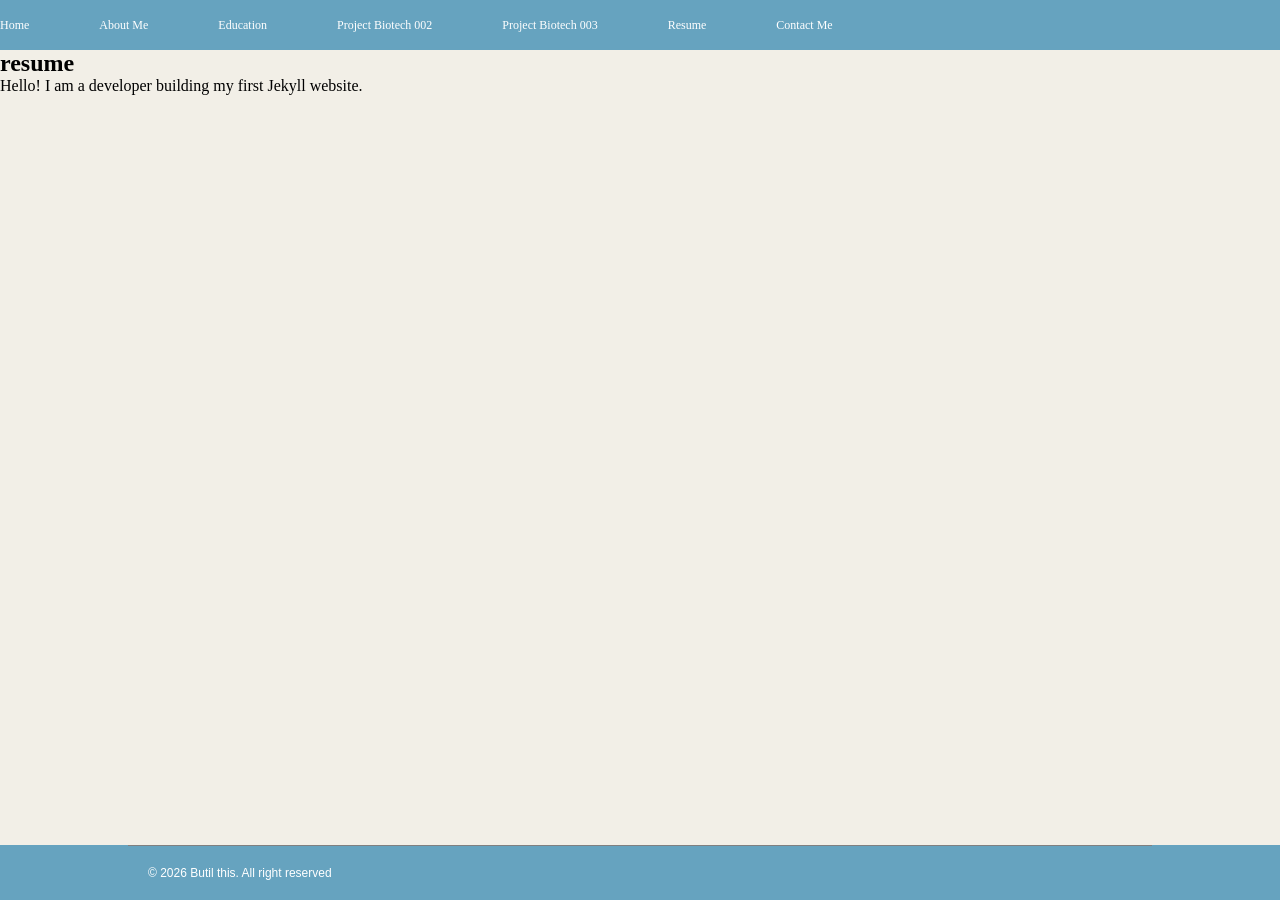
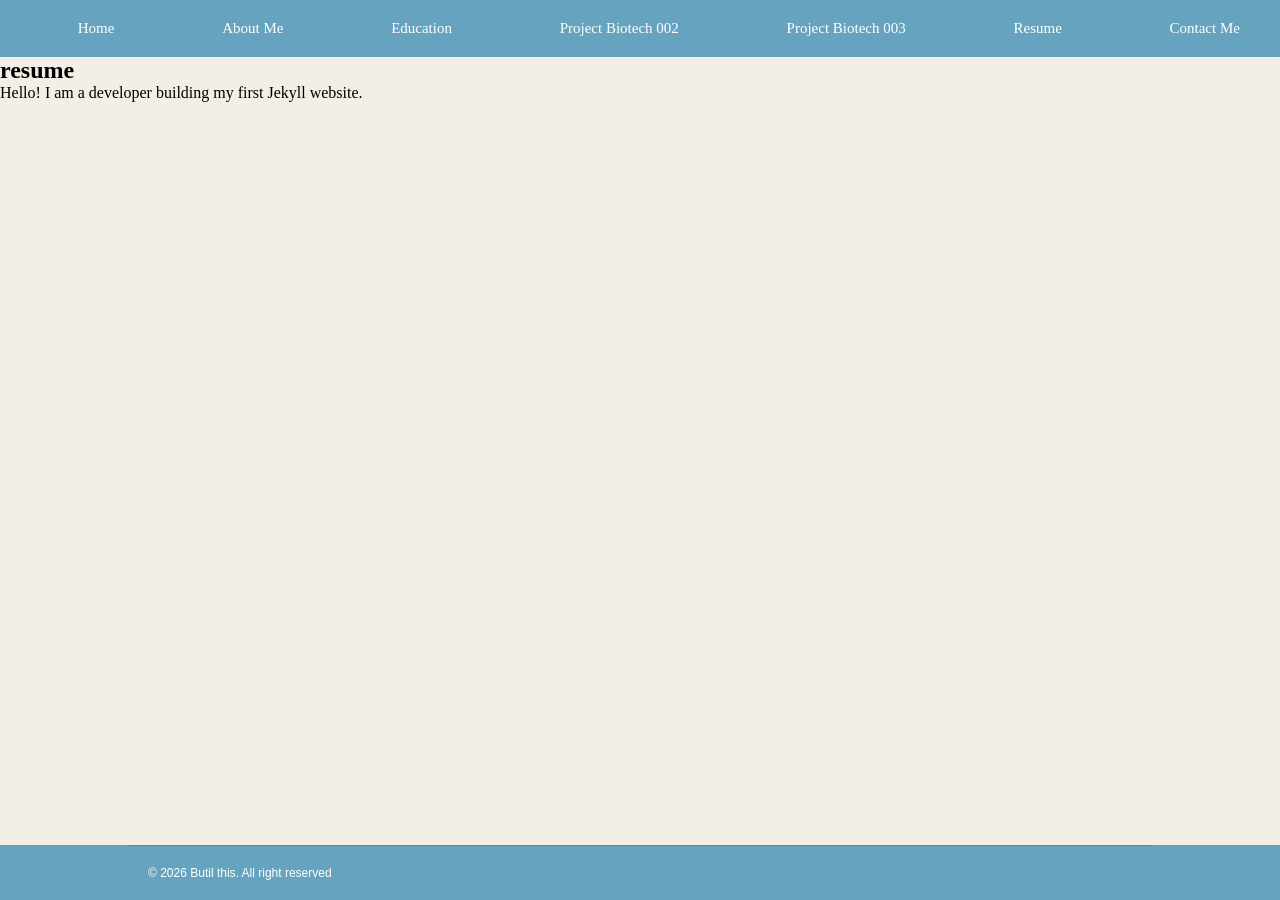
Before and after one commit to Indiescientia/my-website, a Jekyll site: the page built from resume.html, in a window 1280 px wide. Built offline with Jekyll 4.4.1, drawn with Linux system fonts in a browser that asks for light colours.

Commit message:
This is an update fixing text and parent box padding elements to not hit edges

```diff
--- a/static/css/style.css
+++ b/static/css/style.css
@@ -2,10 +2,10 @@
   margin: 0;
   padding: 0;
   box-sizing: border-box;
-  /* outline: 2px solid red !important; */
+  /* outline: solid red !important; */
 }
 
-.sub-banner{
+.sub-banner {
   display: flex;
   flex-direction: column;
   justify-content: center;
@@ -16,12 +16,12 @@
   z-index: 5;
   animation: slideDown 1.8s ease-out both;
   color: white;
-
 }
 
 .nav-bar {
   display: flex;
   flex-wrap: wrap;
+  padding: 20px 40px;
   justify-content: space-between;
   align-items: center;
   background-color: #66a3bf;
@@ -32,19 +32,18 @@
   z-index: 10;
 }
 
-.page-container{
+.page-container {
   width: 100%;
   max-width: 900px;
   margin: 40px auto;
   padding: 0 20px;
 }
 
-
 .image-box {
   display: flex;
   align-items: center;
   color: black;
-
+  padding: 0 40px;
 }
 
 .body {
@@ -73,7 +72,7 @@
   box-sizing: border-box;
   animation-delay: 1.8s;
   line-height: 1.5;
-  font-size: 12px;
+  font-size: 15px;
   font-family: Arial, Helvetica, sans-serif;
   display: flex;
   flex: column;
@@ -81,19 +80,19 @@
 }
 
 .image-box img {
-width: 50%;
-display: block;
+  width: 50%;
+  display: block;
 }
 
 .sub-banner p {
-  font-size: 15px;
+  font-size: 17px;
 }
 
-
 .nav-bar a {
+  margin-left: auto;
   color: white;
   text-decoration: none;
-  font-size: 12px;
+  font-size: 15px;
 }
 
 .footer-border {
@@ -101,7 +100,6 @@ display: block;
   max-width: 80%;
   margin: 0 auto;
   padding: 20px;
-
 }
 
 .footer-border p {
@@ -121,10 +119,9 @@ display: block;
   }
 }
 
-.scroll-fade{
+.scroll-fade {
   opacity: 0;
 }
-
 
 @keyframes fadeIn {
   0% {
@@ -135,18 +132,14 @@ display: block;
   }
 }
 
-
-
-
-@media (max-width:768px)
-{
-  .image-box{
+@media (max-width: 768px) {
+  .image-box {
     flex-direction: column;
     align-items: stretch;
   }
-
 }
 
-.image, .image-box p {
-width: 100%;
+.image,
+.image-box p {
+  width: 100%;
 }
```
Also changed, not shown: 1 other file.
